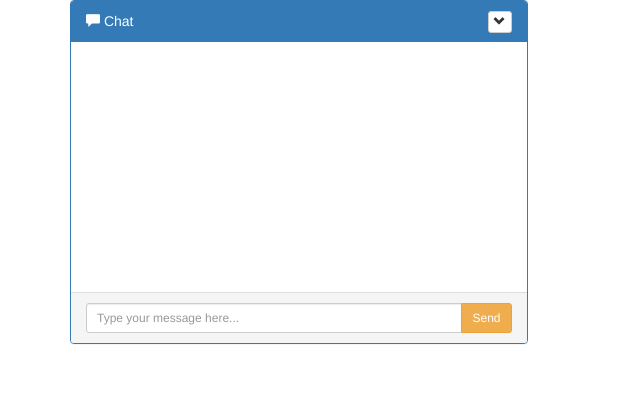
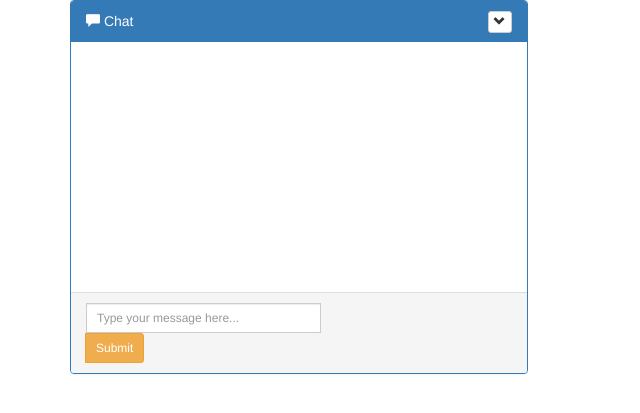
Before and after one commit to ripoul/Django-Chat, a Django app: page /chat/ in a window 1280 px wide. Shown: the top 413 px of the page, without its empty margins (0-640 px from the left). Run offline with Django 3.2, Linux system fonts and the light colour scheme; the visitor is signed in with stand-in values (Sample User, id 1); data that the repository does not hold is empty; some libraries are stand-ins or nearby versions.

Commit message:
envoie message

```diff
--- a/chat/templates/chat/index.html
+++ b/chat/templates/chat/index.html
@@ -37,7 +37,6 @@
                     <div class="panel-body">
                         <ul class="chat">
                             {% for message in msg %}
-
                             {% ifequal message.user user.profile %}
                             <li class="right clearfix"><span class="chat-img pull-right">
                                 {% with image_static=message.user.photo|getImgName %}
@@ -77,11 +76,12 @@
                     </div>
                     <div class="panel-footer">
                         <div class="input-group">
-                            <input id="btn-input" type="text" class="form-control input-sm" placeholder="Type your message here..." />
+                            <form method="POST" action="/chat/sendMessage/">{% csrf_token %}
+                            <input name="msg" id="btn-input" type="text" class="form-control input-sm" placeholder="Type your message here..." />
                             <span class="input-group-btn">
-                                <button class="btn btn-warning btn-sm" id="btn-chat">
-                                    Send</button>
+                                <input type="submit" class="btn btn-warning btn-sm" id="btn-chat"/>
                             </span>
+                            </form>
                         </div>
                     </div>
                 </div>
--- a/chat/urls.py
+++ b/chat/urls.py
@@ -11,4 +11,5 @@ urlpatterns = [
     url(r'^connect/$', views.Connect, name='connect'),
     url(r'^disconect/$', views.disconect, name='disconect'),
     url(r'^createUser/$', views.createUser, name='createUser'),
+    url(r'^sendMessage/$', views.sendMessage, name='sendMessage'),
 ]
--- a/chat/views.py
+++ b/chat/views.py
@@ -14,6 +14,7 @@ from .models import Profile, Message
 
 import string
 import random
+import datetime
 
 
 @login_required(login_url='/chat/login/')
@@ -27,7 +28,6 @@ def index(request):
     }
 
     return render(request, 'chat/index.html', context)
-    #return HttpResponse("ici sera le chat")
 
 def loginView(request):
     context = {}
@@ -89,3 +89,17 @@ def handle_uploaded_file(f):
 
 def id_generator(size=6, chars=string.ascii_uppercase):
     return ''.join(random.choice(chars) for _ in range(size))
+
+@login_required(login_url='/chat/login/')
+def sendMessage(request):
+    if request.method == 'POST':
+        msg = request.POST['msg']
+        pub_date = datetime.datetime.now()
+        user = request.user
+
+        profile = Profile.objects.get(user=user)
+
+        objMessage = Message(msg=msg, pub_date=pub_date, user=profile)
+        objMessage.save()
+
+    return redirect('/chat/')
```
Also changed, not shown: chat/migrations/0001_initial.py (deleted), chat/migrations/0002_auto_20180402_1026.py (deleted), chat/migrations/0003_auto_20180403_1530.py (deleted), chat/migrations/__init__.py (deleted).
